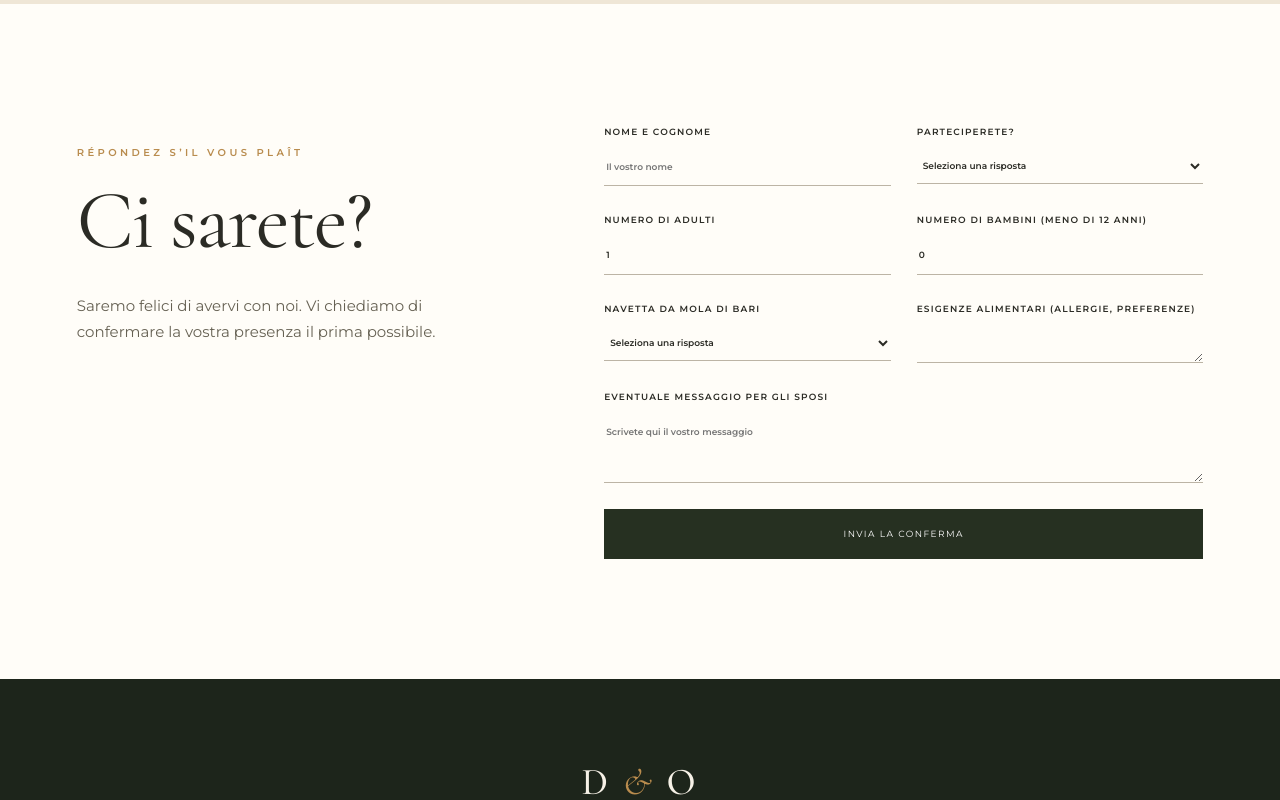
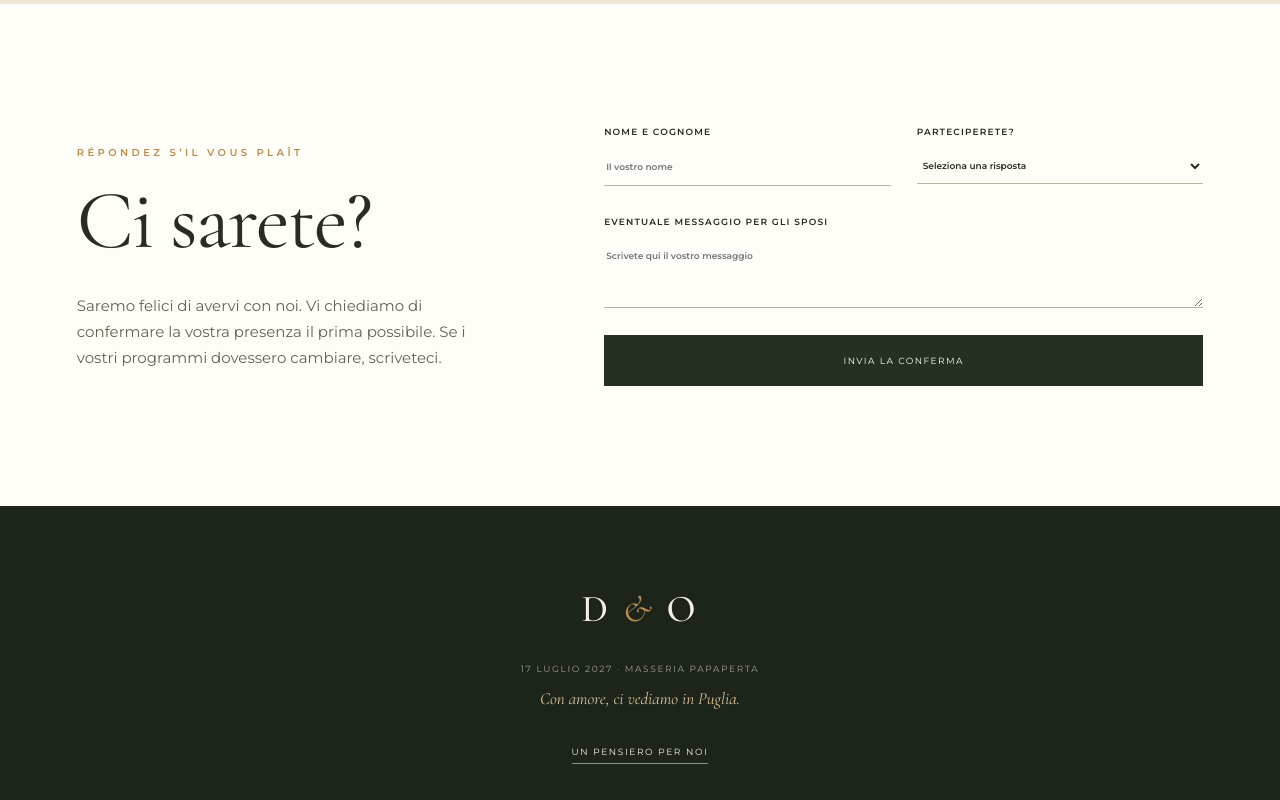
Before and after one commit to ovaccarelli/David-Ornella, a Next.js app: page / in a window 1280 px wide. Shown: the part 3960-4760 px from the top of the page. Built offline with nearby package versions, Linux system fonts and the light colour scheme.

Commit message:
feat: simplify RSVP for declined invitations

```diff
--- a/_data/translations.ts
+++ b/_data/translations.ts
@@ -23,7 +23,7 @@ export const translations = {
       ],
     },
     rsvp: {
-      eyebrow: "Répondez s’il vous plaît", title: "Ci sarete?", intro: "Saremo felici di avervi con noi. Vi chiediamo di confermare la vostra presenza il prima possibile.",
+      eyebrow: "Répondez s’il vous plaît", title: "Ci sarete?", intro: "Saremo felici di avervi con noi. Vi chiediamo di confermare la vostra presenza il prima possibile.", changePlans: "Se i vostri programmi dovessero cambiare, scriveteci.",
       name: "Nome e cognome", namePlaceholder: "Il vostro nome", attending: "Parteciperete?", select: "Seleziona una risposta", yes: "Sì, con grande gioia", no: "Purtroppo non potrò esserci", adults: "Numero di adulti", children: "Numero di bambini (meno di 12 anni)", shuttle: "Navetta da Mola di Bari", shuttleYes: "Sì, sono interessato/a", shuttleNo: "No, mi organizzerò autonomamente", dietary: "Esigenze alimentari (allergie, preferenze)", message: "Eventuale messaggio per gli sposi", messagePlaceholder: "Scrivete qui il vostro messaggio", submit: "Invia la conferma", none: "Nessuna", subject: "RSVP matrimonio David & Ornella",
     },
     footer: { line: "Con amore, ci vediamo in Puglia.", gift: "Un pensiero per noi", contacts: "I nostri contatti", email: "Email", phone: "Telefono" },
@@ -53,7 +53,7 @@ export const translations = {
       ],
     },
     rsvp: {
-      eyebrow: "Please reply", title: "Will you join us?", intro: "We would be delighted to celebrate with you. Please confirm your attendance as soon as possible.",
+      eyebrow: "Please reply", title: "Will you join us?", intro: "We would be delighted to celebrate with you. Please confirm your attendance as soon as possible.", changePlans: "If your plans change, please get in touch with us.",
       name: "Full name", namePlaceholder: "Your name", attending: "Will you attend?", select: "Select an answer", yes: "Yes, with great joy", no: "Unfortunately, I cannot attend", adults: "Number of adults", children: "Number of children (under 12)", shuttle: "Shuttle from Mola di Bari", shuttleYes: "Yes, I’m interested", shuttleNo: "No, I’ll arrange my own transport", dietary: "Dietary requirements (allergies, preferences)", message: "Optional message for the couple", messagePlaceholder: "Write your message here", submit: "Send confirmation", none: "None", subject: "Wedding RSVP — David & Ornella",
     },
     footer: { line: "With love, see you in Puglia.", gift: "A gift for us", contacts: "Our contact details", email: "Email", phone: "Phone" },
@@ -83,7 +83,7 @@ export const translations = {
       ],
     },
     rsvp: {
-      eyebrow: "Répondez s’il vous plaît", title: "Serez-vous des nôtres ?", intro: "Nous serons ravis de vous compter parmi nous. Merci de confirmer votre présence dès que possible.",
+      eyebrow: "Répondez s’il vous plaît", title: "Serez-vous des nôtres ?", intro: "Nous serons ravis de vous compter parmi nous. Merci de confirmer votre présence dès que possible.", changePlans: "Si vos projets changent, n’hésitez pas à nous écrire.",
       name: "Nom et prénom", namePlaceholder: "Votre nom", attending: "Serez-vous présent ?", select: "Choisissez une réponse", yes: "Oui, avec grand plaisir", no: "Malheureusement, je ne pourrai pas venir", adults: "Nombre d’adultes", children: "Nombre d’enfants (moins de 12 ans)", shuttle: "Navette depuis Mola di Bari", shuttleYes: "Oui, cela m’intéresse", shuttleNo: "Non, je m’organiserai autrement", dietary: "Besoins alimentaires (allergies, préférences)", message: "Message éventuel pour les mariés", messagePlaceholder: "Écrivez votre message ici", submit: "Envoyer la confirmation", none: "Aucun", subject: "RSVP mariage David & Ornella",
     },
     footer: { line: "Avec amour, rendez-vous dans les Pouilles.", gift: "Une attention pour nous", contacts: "Nos coordonnées", email: "E-mail", phone: "Téléphone" },
--- a/_includes/components/RsvpForm.tsx
+++ b/_includes/components/RsvpForm.tsx
@@ -1,21 +1,27 @@
 "use client";
 
-import { FormEvent } from "react";
+import { FormEvent, useState } from "react";
 import { useLanguage } from "./LanguageProvider";
 
 export function RsvpForm() {
   const { t } = useLanguage();
+  const [attendance, setAttendance] = useState("");
   function handleSubmit(event: FormEvent<HTMLFormElement>) {
     event.preventDefault();
     const form = new FormData(event.currentTarget);
     const subject = t.rsvp.subject;
+    const attendingText = attendance === "yes" ? t.rsvp.yes : t.rsvp.no;
     const body = [
       `${t.rsvp.name}: ${form.get("name")}`,
-      `${t.rsvp.attending}: ${form.get("attendance")}`,
+      `${t.rsvp.attending}: ${attendingText}`,
+      ...(attendance === "yes"
+        ? [
             `${t.rsvp.adults}: ${form.get("adults")}`,
             `${t.rsvp.children}: ${form.get("children")}`,
             `${t.rsvp.shuttle}: ${form.get("transport")}`,
             `${t.rsvp.dietary}: ${form.get("diet") || t.rsvp.none}`,
+          ]
+        : []),
       `${t.rsvp.message}: ${form.get("message") || t.rsvp.none}`,
     ].join("\n");
 
@@ -32,12 +38,19 @@ export function RsvpForm() {
       </label>
       <label>
         {t.rsvp.attending}
-        <select name="attendance" defaultValue="" required>
+        <select
+          name="attendance"
+          value={attendance}
+          onChange={(event) => setAttendance(event.target.value)}
+          required
+        >
           <option value="" disabled>{t.rsvp.select}</option>
-          <option>{t.rsvp.yes}</option>
-          <option>{t.rsvp.no}</option>
+          <option value="yes">{t.rsvp.yes}</option>
+          <option value="no">{t.rsvp.no}</option>
         </select>
       </label>
+      {attendance === "yes" && (
+        <>
           <label>
             {t.rsvp.adults}
             <input name="adults" type="number" min="1" max="8" defaultValue="1" required />
@@ -58,6 +71,8 @@ export function RsvpForm() {
             {t.rsvp.dietary}
             <textarea name="diet" rows={1} />
           </label>
+        </>
+      )}
       <label className="fullField">
         {t.rsvp.message}
         <textarea name="message" rows={3} placeholder={t.rsvp.messagePlaceholder} />
--- a/_includes/sections/Rsvp.tsx
+++ b/_includes/sections/Rsvp.tsx
@@ -10,7 +10,7 @@ export function Rsvp() {
       <div className="rsvpIntro">
         <p className="eyebrow">{t.rsvp.eyebrow}</p>
         <h2>{t.rsvp.title}</h2>
-        <p>{t.rsvp.intro}</p>
+        <p>{t.rsvp.intro} {t.rsvp.changePlans}</p>
       </div>
       <RsvpForm />
     </section>
```
Also changed, not shown: 22 other files (tests, documents, lock files or other folders). Lines whose indentation alone changed are shown as unchanged.
